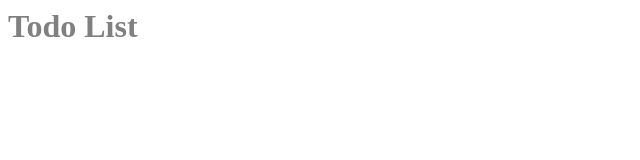
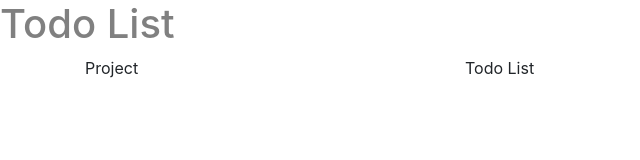
Before and after one commit to dev1980/To-Do-List, a website built with webpack: page dist/index.html in a window 1280 px wide. Shown: the whole page, without its empty margins (0-640 px from the left). Built offline with Linux system fonts and the light colour scheme.

Commit message:
add bootstrap

```diff
--- a/src/style/style.css
+++ b/src/style/style.css
@@ -1,3 +1,5 @@
+@import '~bootstrap/scss/bootstrap';
+
 h1 {
   color: gray;
 }
```
Also changed, not shown: dist/index.html, dist/main.js.
